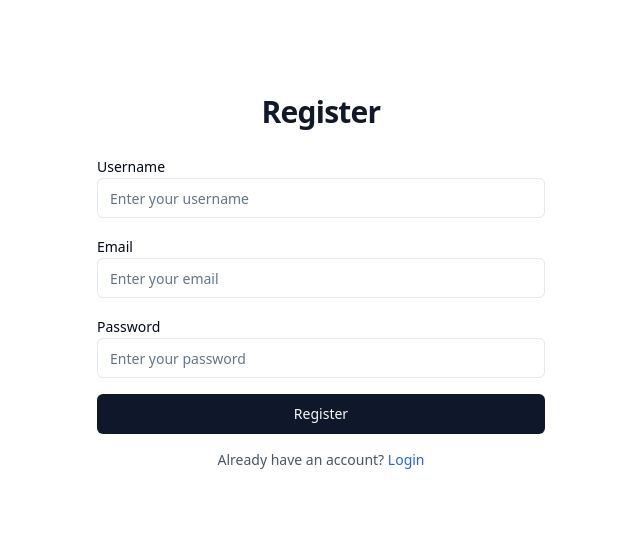
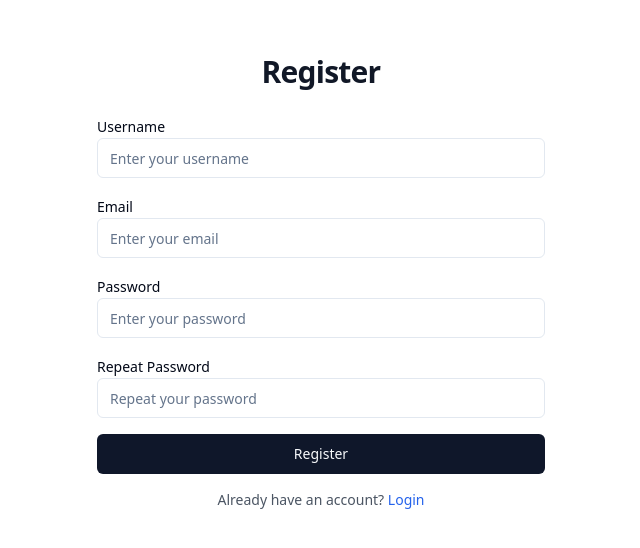
Before and after one commit to guigx7/teste-api-guilherme, a React (Vite) app in the folder page/: page / in a window 1280 px wide. Shown: the part 118-666 px from the top of the page, without its empty margins (319-959 px from the left). Built offline with nearby package versions, Linux system fonts and the light colour scheme; the HTML template or start-up script is replaced by a standard one.

Commit message:
Added Password Repeat Input

```diff
--- a/page/src/components/register.tsx
+++ b/page/src/components/register.tsx
@@ -8,7 +8,6 @@ import { ChangeEvent, FormEvent, useState } from "react";
 
 
 export function Register() {
-
   const navigate = useNavigate();
 
   const [formData, setFormData] = useState({
@@ -17,28 +16,35 @@ export function Register() {
     password: ''
   });
 
+  const [repeatPassword, setRepeatPassword] = useState(''); // 1. Estado separado para a senha repetida
+
   const handleChange = (e: ChangeEvent<HTMLInputElement>) => {
-    setFormData({
-      ...formData,
-      [e.target.id]: e.target.value
-    });
+    if (e.target.id === 'repeatPassword') { // 2. Verifica se é o campo de senha repetida
+      setRepeatPassword(e.target.value);
+    } else {
+      setFormData({
+        ...formData,
+        [e.target.id]: e.target.value
+      });
+    }
   };
 
   const handleSubmit = async (e: FormEvent<HTMLFormElement>) => {
     e.preventDefault();
+    if (formData.password !== repeatPassword) { // 3. Validar se as senhas coincidem
+      alert("As senhas não coincidem");
+      return;
+    }
     try {
       const response = await axios.post('http://localhost:8080/auth/register', formData);
       console.log(response.data);
       alert("USUÁRIO REGISTRADO COM SUCESSO");
       navigate("/login");
-
-
     } catch (error) {
       console.error('Error registering:', error);
       alert("ERRO AO REGISTRAR USUÁRIO");
     }
   };
-
 
   return (
     <div className="flex items-center justify-center min-h-[100dvh] px-4 py-12">
@@ -59,6 +65,10 @@ export function Register() {
             <Label htmlFor="password">Password</Label>
             <Input id="password" placeholder="Enter your password" required type="password" onChange={handleChange}/>
           </div>
+          <div>
+            <Label htmlFor="repeatPassword">Repeat Password</Label>
+            <Input id="repeatPassword" placeholder="Repeat your password" required type="password" onChange={handleChange}/>
+          </div>
           <Button className="w-full" type="submit">
             Register
           </Button>
```
